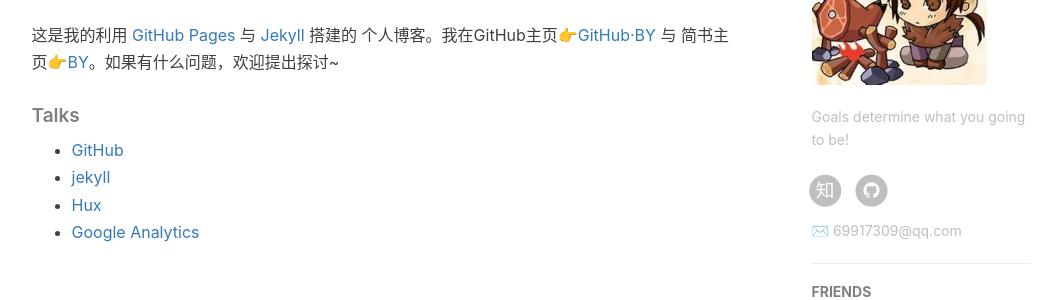
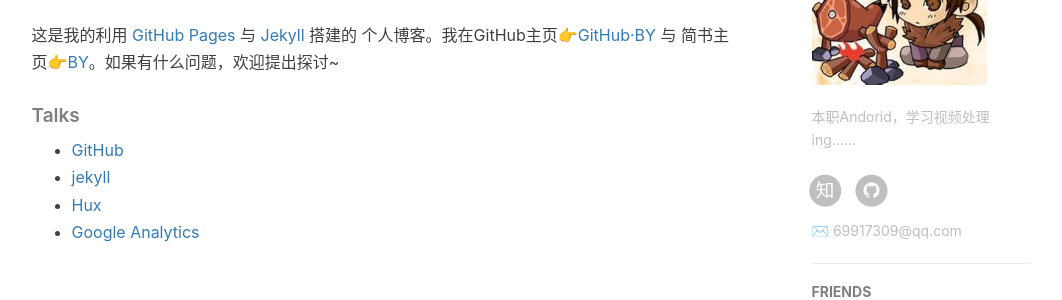
Before and after one commit to candy1126xx/MyBlogggg, a Jekyll site: the page built from about.html, in a window 1280 px wide. Shown: the part 652-952 px from the top of the page, without its empty margins (136-1198 px from the left). Built offline with Jekyll 4.4.1, drawn with Linux system fonts in a browser that asks for light colours; nearby versions of some CDN libraries; comment, search, counter and statistics services are not loaded.

Commit message:
Update _config.yml

```diff
--- a/_config.yml
+++ b/_config.yml
@@ -3,7 +3,7 @@ title: 猫侠的小窝
 SEOTitle: 猫侠的小窝
 header-img: img/post-bg-desk.jpg
 email: 69917309@qq.com
-description: "撒打算大."
+description: "一步一步，盖个大房子……."
 keyword: "candy1126xx, candy1126xx's Blog, 猫侠的博客, 猫侠的小窝, 焦孟骁, Android, 视频处理"
 url: "http://candy1126xx.github.io"          # your host, for absolute URL
 baseurl: ""      # for example, '/blog' if your blog hosted on 'host/blog'
@@ -11,7 +11,7 @@ github_repo: "https://github.com/candy1126xx/candy1126xx.github.io.git" # you co
 
 # Sidebar settings
 sidebar: true                           # whether or not using Sidebar.
-sidebar-about-description: "Goals determine what you going to be!"
+sidebar-about-description: "本职Andorid，学习视频处理ing……"
 sidebar-avatar: /img/my-avatar.jpg      # use absolute URL, seeing it's used in both `/` and `/about/`
 
 
```
